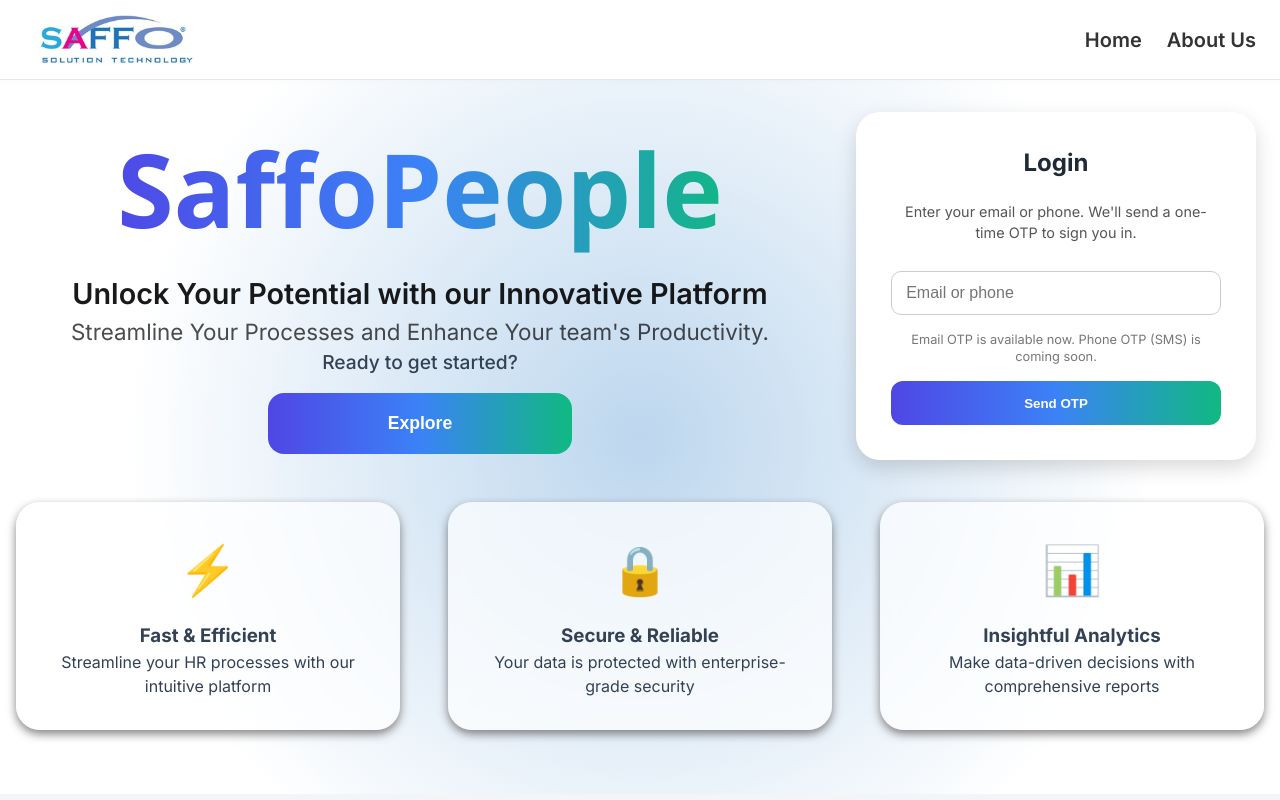
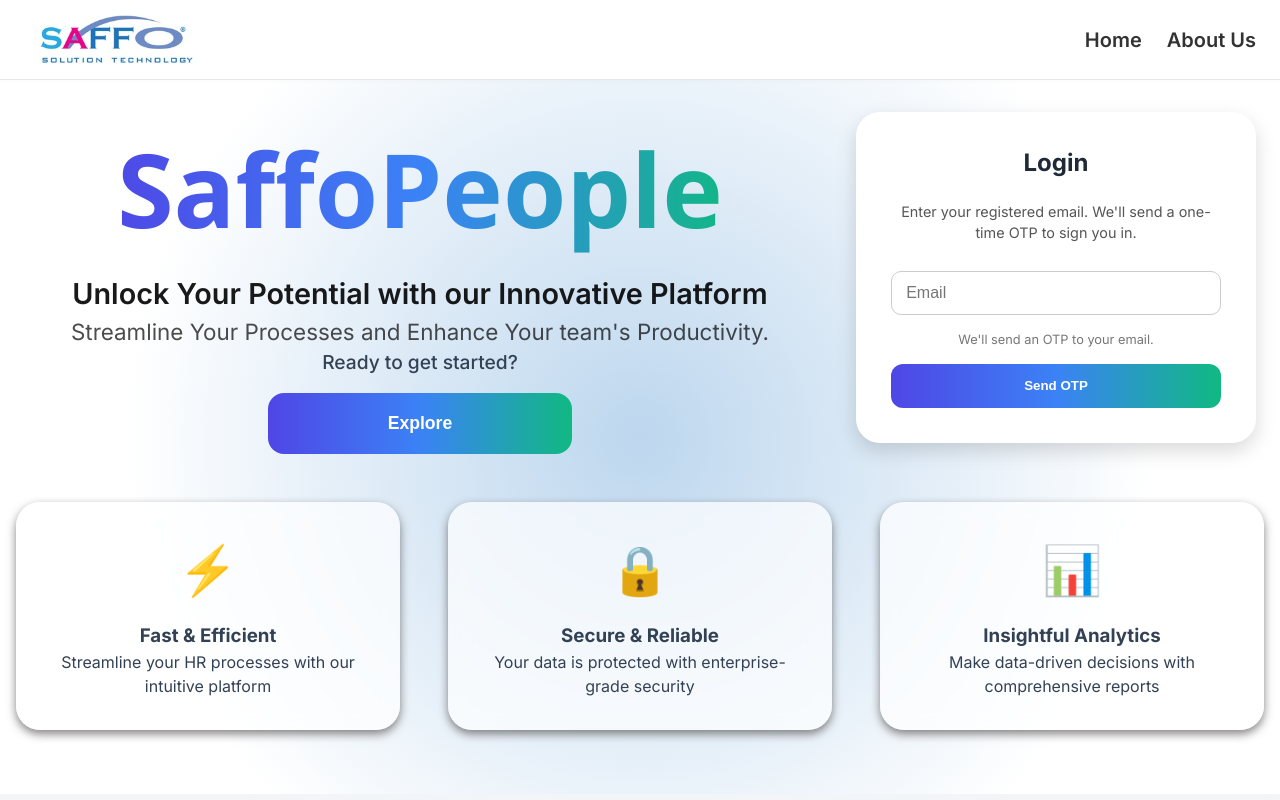
Before and after one commit to Amitroshan1/React_backend_HR_app, a React (Vite) app in the folder frontend/: page / in a window 1280 px wide. Both pictures are taken after a click on the button "Explore". Built offline with nearby package versions, Linux system fonts and the light colour scheme.

Commit message:
make chanegs in ui

```diff
--- a/frontend/src/pages/HeroSection.jsx
+++ b/frontend/src/pages/HeroSection.jsx
@@ -93,7 +93,7 @@
     if (isSubmitting) return;
     const value = identifier.trim();
     if (!value) {
-      setError("Please enter your email or phone number.");
+      setError("Please enter your email.");
       return;
     }
     setIsSubmitting(true);
@@ -224,22 +224,22 @@
           <div className={`login-card ${showLogin ? "slide-in" : ""}`}>
             <h2 className="login-text">Login</h2>
             <p className="login-hint">
-              Enter your email or phone. We&apos;ll send a one-time OTP to sign you in.
+              Enter your registered email. We&apos;ll send a one-time OTP to sign you in.
             </p>
 
             {step === "identifier" ? (
               <>
                 <input
-                  type="text"
+                  type="email"
                   inputMode="email"
-                  autoComplete="username"
-                  placeholder="Email or phone"
+                  autoComplete="email"
+                  placeholder="Email"
                   value={identifier}
                   onChange={(e) => setIdentifier(e.target.value)}
                   onKeyDown={handleEnterPress}
                 />
                 <p className="login-note">
-                  Email OTP is available now. Phone OTP (SMS) is coming soon.
+                  We&apos;ll send an OTP to your email.
                 </p>
                 {error && <p className="login-error">{error}</p>}
                 <button
@@ -271,7 +271,7 @@
                     onClick={handleChangeIdentifier}
                     disabled={isSubmitting}
                   >
-                    Change email / phone
+                    Change email
                   </button>
                   <button
                     type="button"
```
